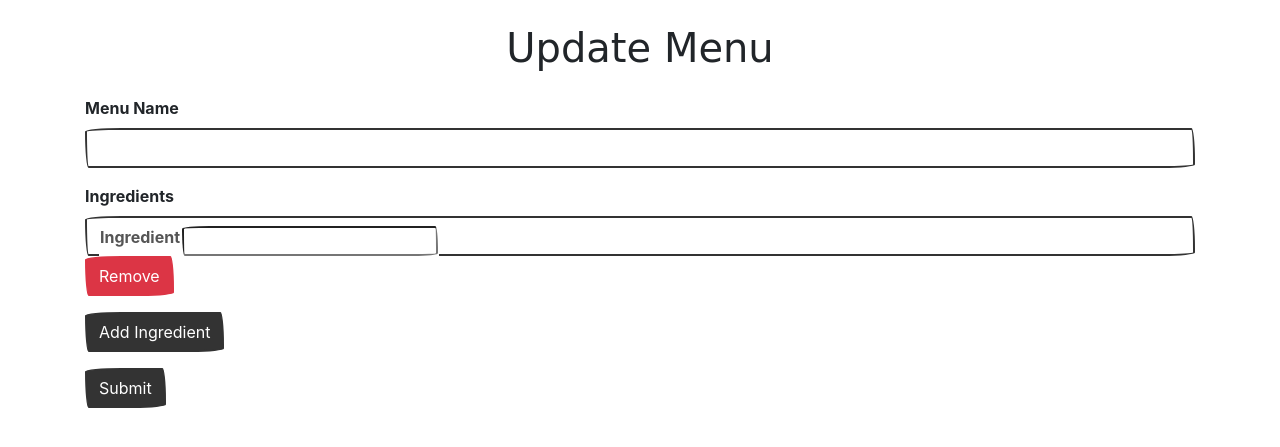
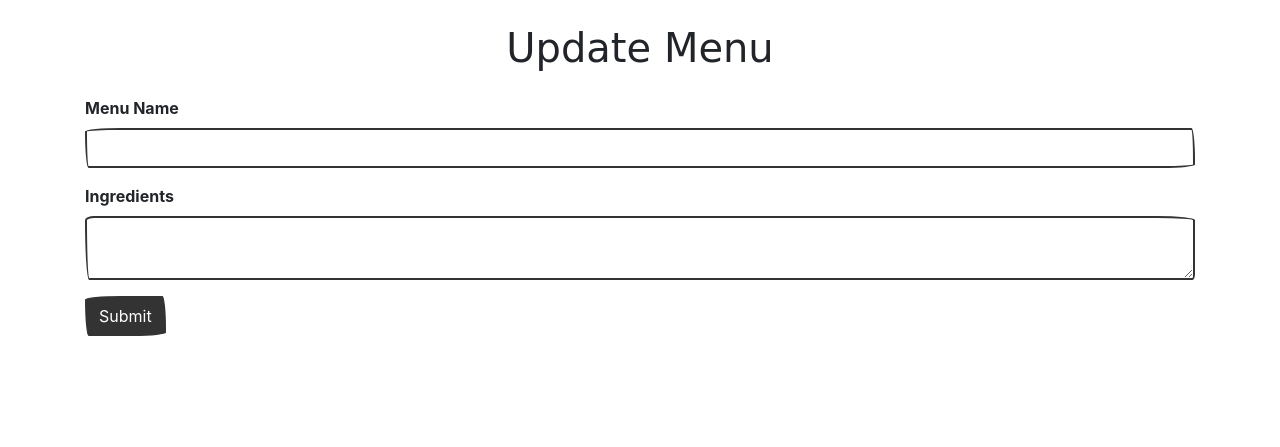
Before and after one commit to HolgerKurtz/grocery-list, a Flask app: template templates/update_menu.html in a window 1280 px wide. Shown: the top 447 px of the page. Run offline with Flask 3, Linux system fonts and the light colour scheme; the template is opened without the code that fills it: values that come from a table or form of the project are taken from there, others are empty; some libraries are stand-ins or nearby versions; some web fonts are replaced.

Commit message:
🌝🚛 Checkpoint ./templates/update_menu.html:17614628/7837 ./forms.py:17614628/645 ./server.py:17614628/1639

```diff
--- a/forms.py
+++ b/forms.py
@@ -1,4 +1,4 @@
-from wtforms import FormField, StringField, SubmitField, FieldList
+from wtforms import FormField, StringField, TextAreaField, SubmitField, FieldList
 from wtforms.validators import DataRequired
 from flask_wtf import FlaskForm
 
@@ -7,14 +7,5 @@ class IngredientForm(FlaskForm):
 
 class MenuForm(FlaskForm):
     name = StringField('Menu Name', validators=[DataRequired()])
-    ingredients = FieldList(FormField(IngredientForm), min_entries=1)
+    ingredients = TextAreaField('Ingredients')
     submit = SubmitField('Submit')
-
-    class Meta:
-        csrf = True
-        csrf_field_name = 'csrf_token'
-
-    def __init__(self, *args, **kwargs):
-        super(MenuForm, self).__init__(*args, **kwargs)
-        self.ingredients.meta = self.Meta()
-        self.ingredients.meta.csrf = False
--- a/server.py
+++ b/server.py
@@ -4,6 +4,7 @@ from forms import MenuForm, IngredientForm
 
 app = Flask(__name__)
 app.secret_key = 'hhidfh-23hih-hi234'
+app.config['WTF_CSRF_ENABLED'] = False
 
 try:
     menu_manager = MenuManager('menue.json')
@@ -49,14 +50,12 @@ def update_menu(menu_name):
         return "This menu does not exist."
     form = MenuForm()
     if form.validate_on_submit():
-        new_ingredients = [ingredient_form.data for ingredient_form in form.ingredients.entries]
+        new_ingredients = form.ingredients.data.split('\n')  # Split the ingredients by line
         menu_manager.menu_data[menu_name] = new_ingredients
         return redirect(url_for('index'))  # Redirect to the menu overview page
     elif request.method == 'GET':
         form.name.data = menu_name
-        for ingredient in menu_manager.menu_data[menu_name]:
-            form.ingredients.append_entry({'name': ingredient})
-        form.ingredients.append_entry({'name': ''})  # append an empty form
+        form.ingredients.data = '\n'.join(menu_manager.menu_data[menu_name])  # Join the ingredients with newline characters
     else:
         print(form.errors)
     return render_template('update_menu.html', form=form)
--- a/templates/update_menu.html
+++ b/templates/update_menu.html
@@ -17,46 +17,10 @@
           {{ form.name.label }} {{ form.name(class="form-control") }}
         </div>
         <div class="form-group">
-          {{ form.ingredients.label }}
-          <div id="ingredients-list">
-            {% for ingredient_field in form.ingredients %}
-            <div class="form-group ingredient">
-              {{ ingredient_field(class="form-control") }}
-              <button type="button" class="btn btn-danger remove-ingredient">
-                Remove
-              </button>
-            </div>
-            {% endfor %}
-          </div>
-          <button type="button" class="btn btn-primary" id="add-ingredient">
-            Add Ingredient
-          </button>
+          {{ form.ingredients.label }} {{ form.ingredients(class="form-control") }}
         </div>
         {{ form.submit(class="btn btn-primary") }}
       </form>
     </div>
-    <script>
-      $(document).ready(function () {
-        $("#add-ingredient").click(function () {
-          var ingredientHTML =
-            '<div class="form-group ingredient">' +
-            '<input type="text" class="form-control" name="ingredients-__index__-name">' +
-            '<button type="button" class="btn btn-danger remove-ingredient">Remove</button>' +
-            "</div>";
-          var index = $("#ingredients-list .ingredient").length;
-          $("#ingredients-list").append(
-            ingredientHTML.replace("__index__", index)
-          );
-        });
-        $("#ingredients-list").on("click", ".remove-ingredient", function () {
-          $(this).parent(".ingredient").remove();
-          $("#ingredients-list .ingredient").each(function (index, element) {
-            $(element)
-              .find("input")
-              .attr("name", "ingredients-" + index + "-name");
-          });
-        });
-      });
-    </script>
   </body>
 </html>
```
